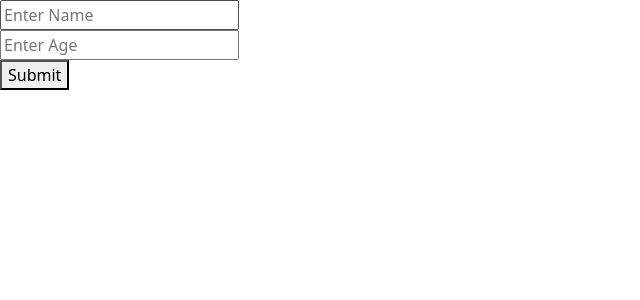
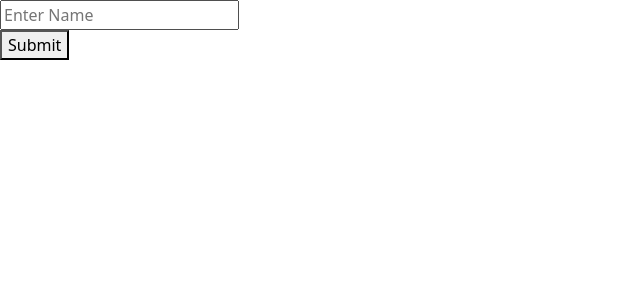
Before and after one commit to DigitallLearning/ips, a React (Create React App) app: page / in a window 1280 px wide. Shown: the top 300 px of the page, without its empty margins (0-640 px from the left). Built offline with nearby package versions, Linux system fonts and the light colour scheme.

Commit message:
uncontrolled

```diff
--- a/src/App.js
+++ b/src/App.js
@@ -1,10 +1,11 @@
 import ControlledCmp from "./ControlledCmp";
 import HOC from "./HOC";
+import UncontrolledClass from "./UncontrolledClass";
 
 function App() {
   return (
     <div>
-   <ControlledCmp></ControlledCmp>
+   <UncontrolledClass></UncontrolledClass>
     </div>
   );
 }
--- a/src/ControlledCmp.js
+++ b/src/ControlledCmp.js
@@ -1,5 +1,4 @@
 import { useState } from "react"
-
 function ControlledCmp()
 {
     const [uname,setName]=useState()
--- /dev/null
+++ b/src/UncontrolledClass.js
@@ -0,0 +1,27 @@
+const { Component, createRef } = require("react");
+class UncontrolledClass extends Component
+{
+    constructor()
+    {
+        super()
+        this.inputref=createRef()
+    }
+   hello()
+        {
+              this.inputref.current.value="Hello World";
+              //console.log( this.inputref.current.value)
+            this.inputref.current.style.color="red";
+             this.inputref.current.style.backgroundColor="green";
+        }
+
+  render()
+  {
+    return(
+        <div>
+           <input type="text" placeholder="Enter Name" ref={this.inputref}></input><br></br>
+           <button onClick={()=>this.hello()}>Submit</button>
+        </div>
+    )
+  }
+}
+export default UncontrolledClass
```
